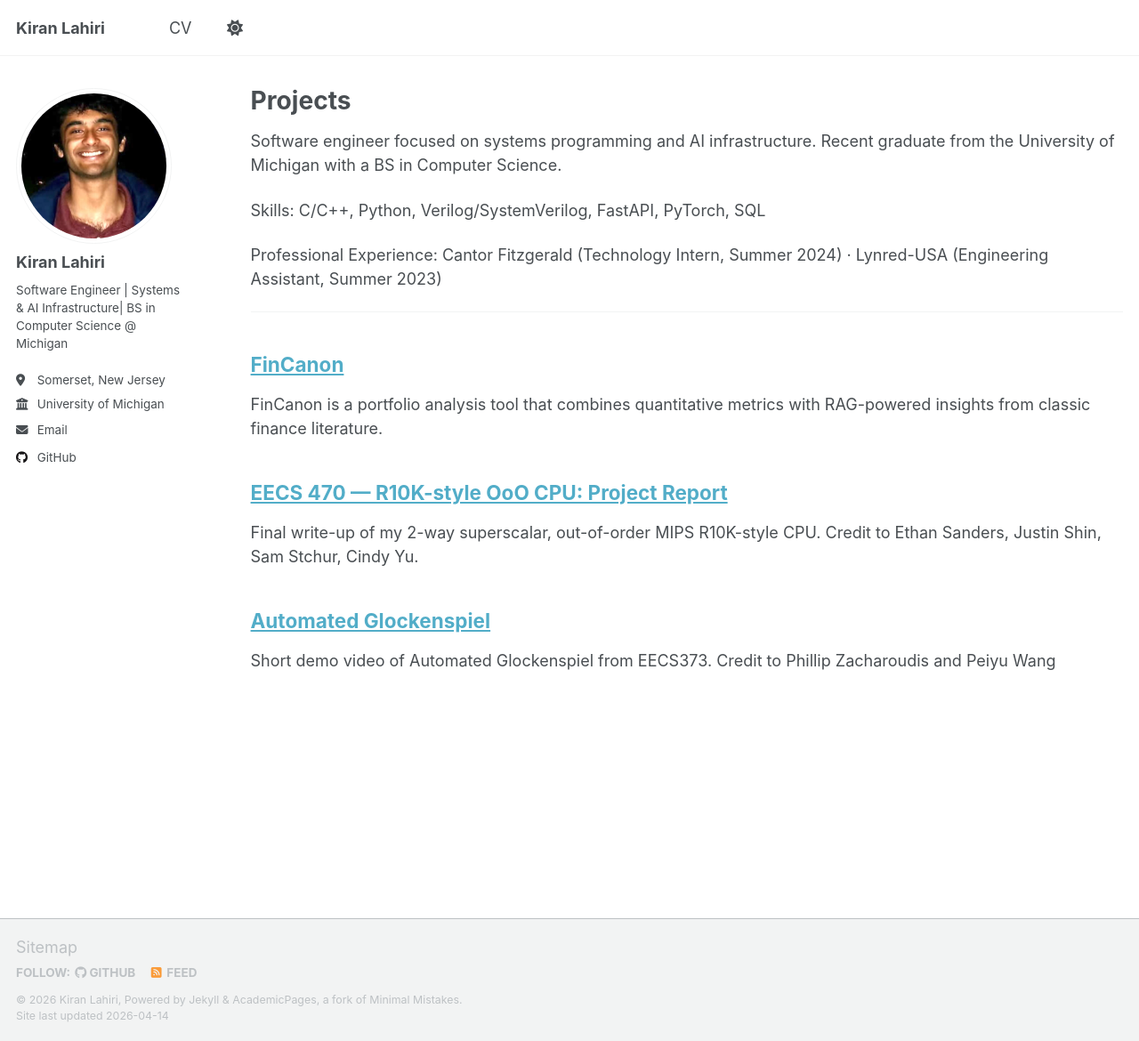
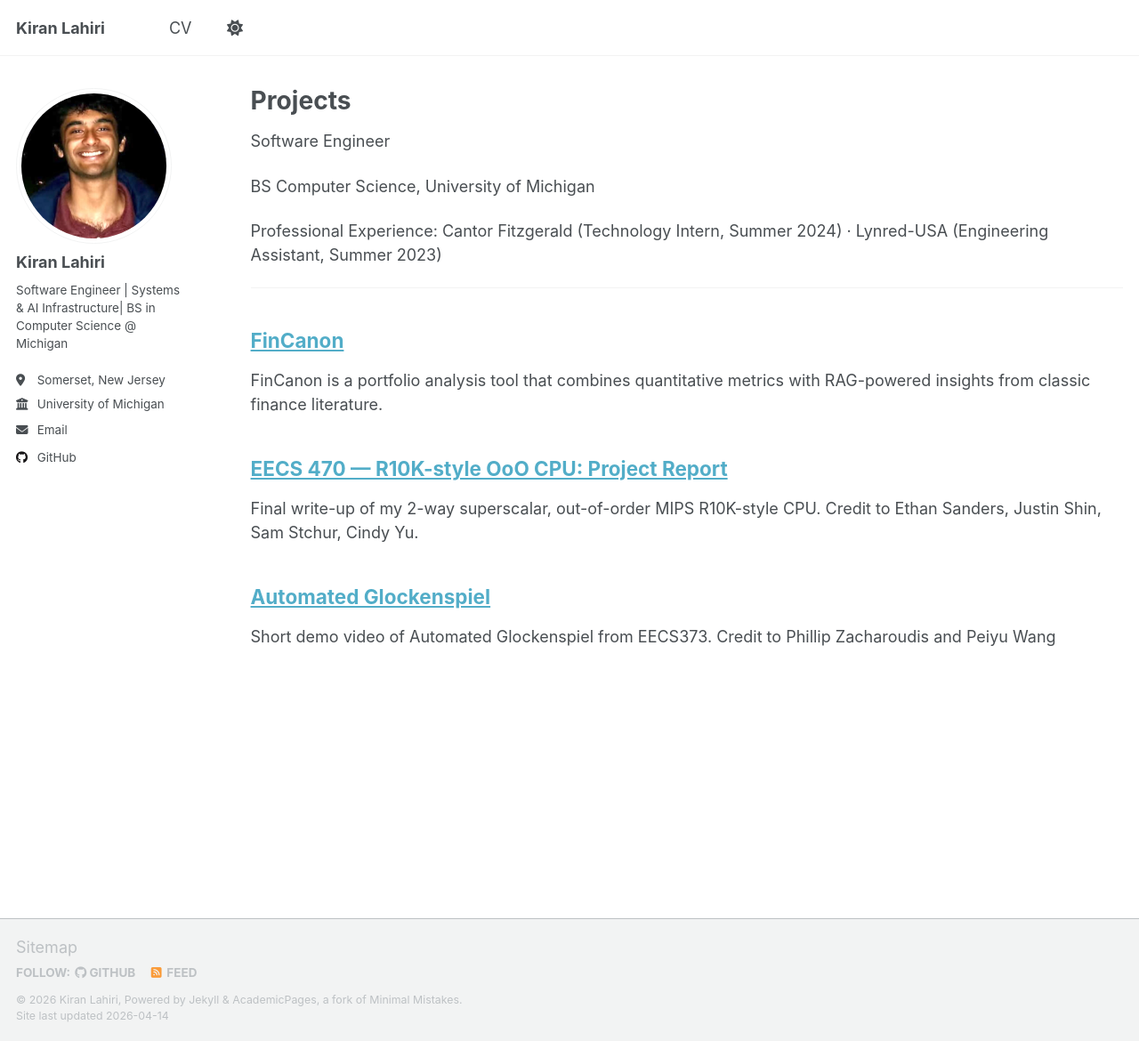
Before and after one commit to kiranlahiri/kiranlahiri.github.io, a Jekyll site: the page built from _pages/about.md, in a window 1280 px wide and 1170 px high. Shown: the whole window at 89% size. Built offline with Jekyll 4.4.1, drawn with Linux system fonts in a browser that asks for light colours; a script that is not in the unit is left out.

Commit message:
bio description changes

```diff
--- a/_pages/about.md
+++ b/_pages/about.md
@@ -8,9 +8,9 @@ redirect_from:
   - /about.html
 ---
 
-Software engineer focused on systems programming and AI infrastructure. Recent graduate from the University of Michigan with a BS in Computer Science.
+Software Engineer
 
-Skills: C/C++, Python, Verilog/SystemVerilog, FastAPI, PyTorch, SQL
+BS Computer Science, University of Michigan
 
 Professional Experience: Cantor Fitzgerald (Technology Intern, Summer 2024) · Lynred-USA (Engineering Assistant, Summer 2023)
 
```
